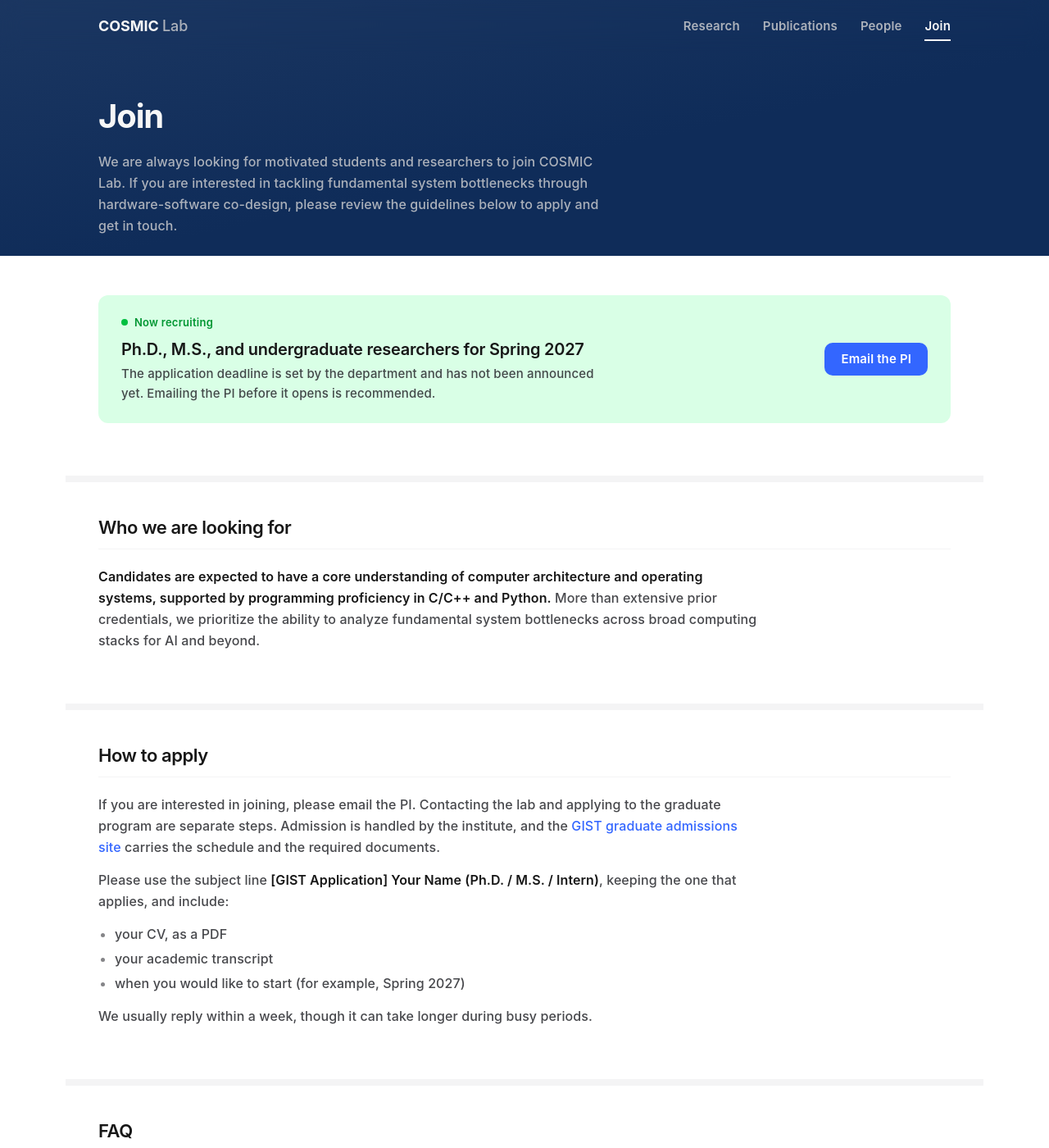
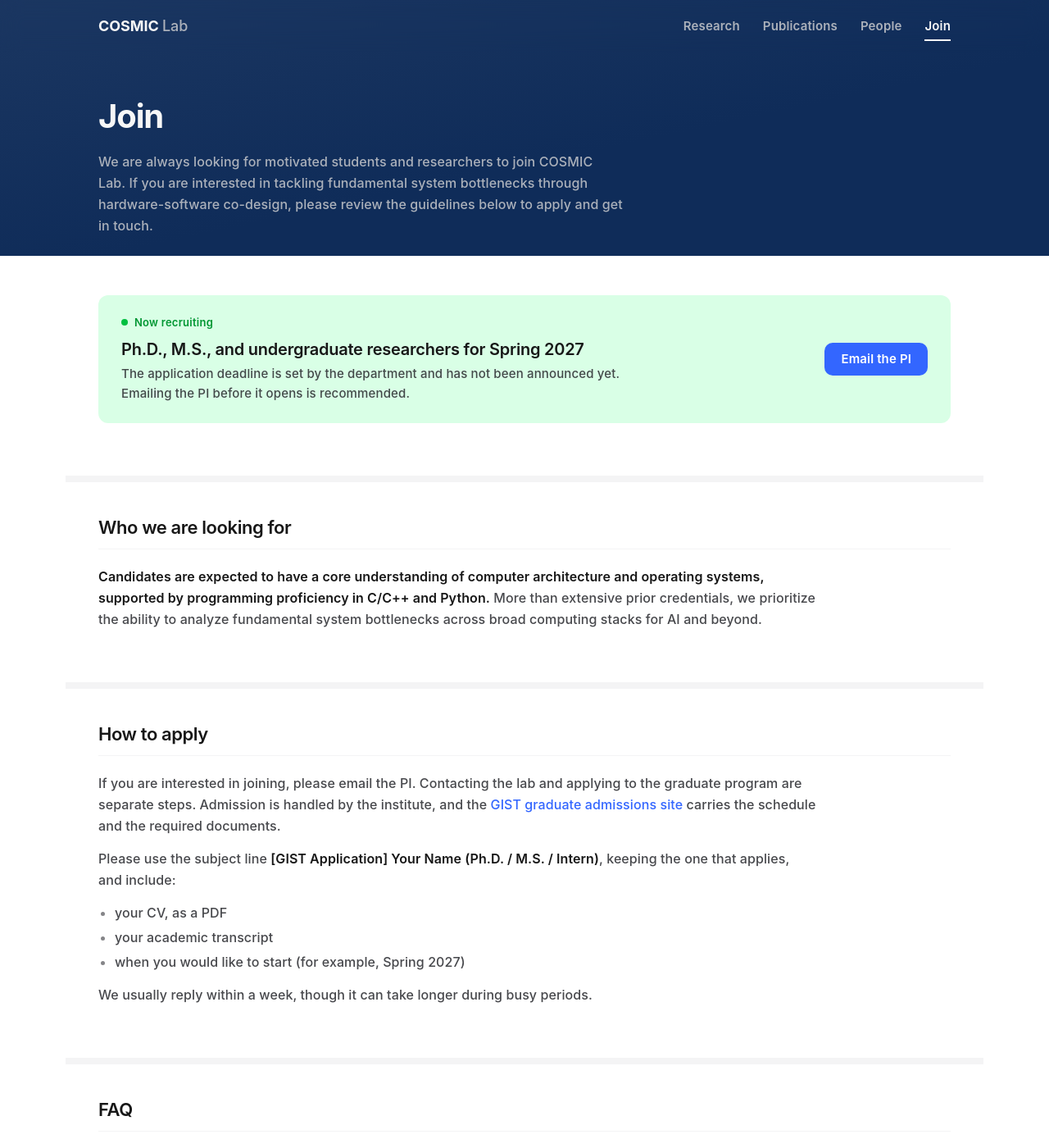
Before and after one commit to thecosmiclab/thecosmiclab.github.io, a Jekyll site: the page built from join.html, in a window 1280 px wide and 1400 px high. Shown: the whole window at 82% size. Built offline with Jekyll 4.4.1, drawn with Linux system fonts in a browser that asks for light colours; some web fonts are replaced.

Commit message:
Loosen line length on the Join page
Feedback said the Join page wrapped too early. The page intro and the
recruiting banner text move to 640px, and the Join body copy (Who we are
looking for, How to apply, FAQ answers, collaboration) to 880px. The
page intro style is shared, so Research, Publications and People intros
widen with it. The PI bio keeps its shorter measure beside the portrait.

Co-Authored-By: Claude Opus 5 <noreply@anthropic.com>

```diff
--- a/assets/css/main.css
+++ b/assets/css/main.css
@@ -64,8 +64,10 @@
   --font-sans:"Pretendard Variable","Pretendard",-apple-system,BlinkMacSystemFont,"Segoe UI",Roboto,"Helvetica Neue",Arial,sans-serif;
   --font-mono:"SF Mono",ui-monospace,SFMono-Regular,Menlo,monospace;
 
-  /* Line length for full-width prose: the PI bio and the Join copy. */
+  /* Line length for full-width prose. The PI bio sits beside a portrait, so it
+     stays a little shorter than the Join page, which has the full column. */
   --measure:78ch;
+  --measure-join:880px;
   --gut:40px;
   --container:1120px;
   --header-h:64px;
@@ -240,7 +242,7 @@ main{flex:1}
 .hero h1{font-size:40px;line-height:52px;letter-spacing:-0.0282em;font-weight:700;color:var(--on-inv)}
 .hero .eyebrow{font-size:15px;line-height:22px;font-weight:600;letter-spacing:0.0096em;
   color:var(--on-inv-2);margin-bottom:14px}
-.hero .lede{margin-top:16px;max-width:60ch;font-size:16px;line-height:26px;
+.hero .lede{margin-top:16px;max-width:640px;font-size:16px;line-height:26px;
   letter-spacing:0.0057em;font-weight:500;color:var(--on-inv-2);text-wrap:pretty}
 .hero h1 .cosmic{color:var(--on-inv)}
 .hero h1 .lab{color:var(--on-inv-2);margin-left:4px;font-weight:500}
@@ -486,7 +488,7 @@ main{flex:1}
 .statusbanner .t{margin-top:10px;font-size:20px;line-height:28px;letter-spacing:-0.012em;
   font-weight:600;color:var(--ink)}
 .statusbanner .d{margin-top:4px;font-size:15px;line-height:24px;letter-spacing:0.0096em;
-  font-weight:500;color:var(--prose);text-wrap:pretty;max-width:62ch}
+  font-weight:500;color:var(--prose);text-wrap:pretty;max-width:640px}
 /* The CTA is 40px tall with a wider inset than the generic medium button. */
 .cta{flex:none;height:40px;padding:0 20px;border-radius:var(--r10);
   font-size:15px;line-height:22px;letter-spacing:0.0096em;font-weight:600}
@@ -508,7 +510,7 @@ main{flex:1}
 .faq button:hover{background:rgba(var(--overlay),var(--ov-light-hover))}
 .faq button:active{background:rgba(var(--overlay),var(--ov-light-press))}
 .faq button .ic{display:flex;color:var(--slate);flex:none}
-.faq .panel{padding:0 0 24px;max-width:var(--measure);font-size:15px;line-height:24px;
+.faq .panel{padding:0 0 24px;max-width:var(--measure-join);font-size:15px;line-height:24px;
   letter-spacing:0.0096em;font-weight:500;color:var(--prose);text-wrap:pretty}
 
 /* ==========================================================================
--- a/join.html
+++ b/join.html
@@ -32,13 +32,13 @@ flag: show_join
 
   <div class="bar" aria-hidden="true"></div>
   <div class="sec-head"><h2>Who we are looking for</h2></div>
-  <div style="margin-top:20px;max-width:var(--measure);display:flex;flex-direction:column;gap:14px">
+  <div style="margin-top:20px;max-width:var(--measure-join);display:flex;flex-direction:column;gap:14px">
     <p class="t-16 c-prose pretty"><span style="font-weight:600;color:var(--ink)">Candidates are expected to have a core understanding of computer architecture and operating systems, supported by programming proficiency in C/C++ and Python.</span> More than extensive prior credentials, we prioritize the ability to analyze fundamental system bottlenecks across broad computing stacks for AI and beyond.</p>
   </div>
 
   <div class="bar" aria-hidden="true"></div>
   <div class="sec-head"><h2>How to apply</h2></div>
-  <div style="margin-top:20px;max-width:var(--measure);display:flex;flex-direction:column;gap:14px">
+  <div style="margin-top:20px;max-width:var(--measure-join);display:flex;flex-direction:column;gap:14px">
     <p class="t-16 c-prose pretty">If you are interested in joining, please email the PI. Contacting the lab and applying to the graduate program are separate steps. Admission is handled by the institute, and the <a href="{{ site.lab.admissions_url }}"{% include external.html href=site.lab.admissions_url %}>GIST graduate admissions site</a> carries the schedule and the required documents.</p>
     <p class="t-16 c-prose pretty">Please use the subject line <span class="c-ink" style="font-weight:600">[{{ site.lab.subject_tag }}] Your Name (Ph.D. / M.S. / Intern)</span>, keeping the one that applies, and include:</p>
     <ul class="bullets t-16 c-prose">
@@ -68,6 +68,6 @@ flag: show_join
   <div class="bar" aria-hidden="true"></div>
   <p class="t-13b c-slate">For collaborators</p>
   <h2 class="t-22 c-ink" style="margin-top:6px">Industry and academic collaboration</h2>
-  <p class="t-16 c-prose pretty" style="margin-top:12px;max-width:var(--measure)">We welcome academic and industry collaborations aimed at resolving fundamental system bottlenecks through hardware-software co-design. For joint research inquiries, please contact the PI directly.</p>
+  <p class="t-16 c-prose pretty" style="margin-top:12px;max-width:var(--measure-join)">We welcome academic and industry collaborations aimed at resolving fundamental system bottlenecks through hardware-software co-design. For joint research inquiries, please contact the PI directly.</p>
   <p style="margin-top:12px"><a class="tap" href="mailto:{{ site.lab.pi.email }}">{{ site.lab.pi.email }}</a></p>
 </div>
```
